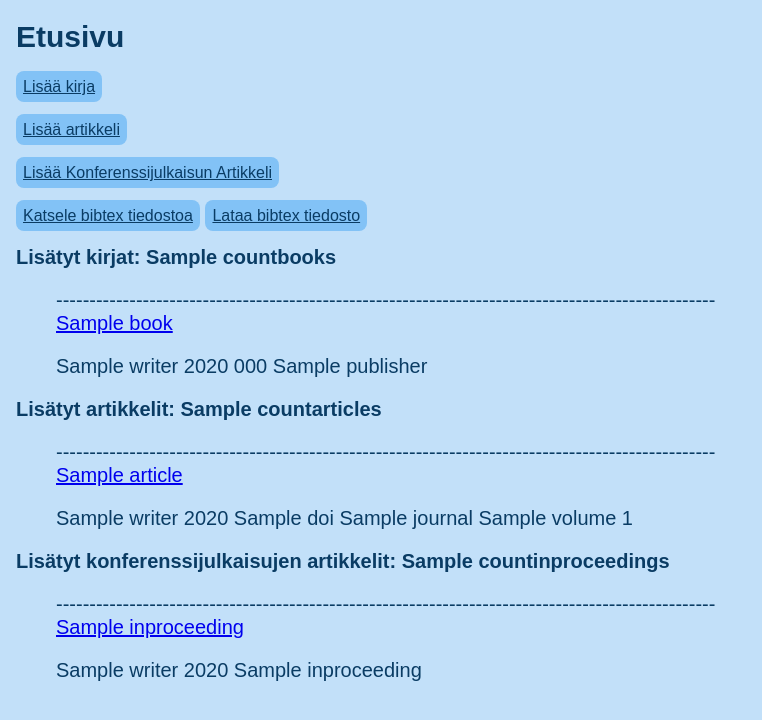
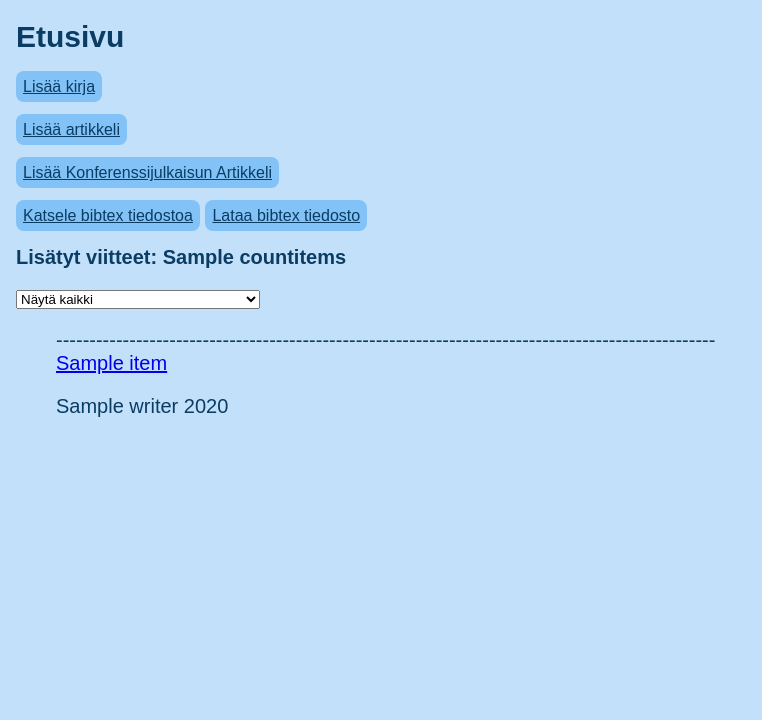
Before and after one commit to kuhalainen/PMVALO-Miniprojekti, a Flask app: template src/templates/index.html in a window 1280 px wide. Shown: the top 720 px of the page, without its empty margins (0-762 px from the left). Run offline with Flask 3, Linux system fonts and the light colour scheme; the template is opened without the code that fills it: most values are stand-ins (such as "Sample title", 1, 10 or a date in 2020).

Commit message:
Edited listing for references and enabled filtering by reference type

```diff
--- a/src/app.py
+++ b/src/app.py
@@ -22,15 +22,21 @@ if not app.secret_key:
 
 @app.route("/")
 def index():
-    books = db_helper.get_books()
-    countbooks = len(books)
-    articles = db_helper.get_articles()
-    countarticles = len(articles)
-    inproceedings = db_helper.get_inproceedings()
-    countinproceedings = len(inproceedings)
-    return render_template("index.html", books=books, articles = articles,
-                            countbooks = countbooks, countarticles = countarticles,
-                            inproceedings = inproceedings, countinproceedings = countinproceedings)
+    selected = request.args.get('category', 'all')
+
+    if selected == 'books':
+        items = db_helper.get_books()
+        countitems = len(items)
+    elif selected == 'articles':
+        items = db_helper.get_articles()
+        countitems = len(items)
+    elif selected == 'inproceedings':
+        items = db_helper.get_inproceedings()
+        countitems = len(items)
+    else:
+        items = db_helper.get_all_references()
+        countitems = len(items)
+    return render_template("index.html", items = items, countitems = countitems, selected=selected)
 
 @app.route('/books/new')
 def new_book():
--- a/src/templates/index.html
+++ b/src/templates/index.html
@@ -34,46 +34,25 @@
     <a href="/download_bibtex" class="button">Lataa bibtex tiedosto</a>
   </p>
 
-  <h2>Lisätyt kirjat: {{countbooks}}</h2>
+  <h2>Lisätyt viitteet: {{ countitems }}</h2>
+
+  <form method="get" action="/">
+    <select name="category" onchange="this.form.submit()">
+        <option value="all"     {{ "selected" if selected == "all" else "" }}>Näytä kaikki</option>
+        <option value="books" {{ "selected" if selected == "books" else "" }}>Näytä kirjat</option>
+        <option value="articles" {{ "selected" if selected == "articles" else "" }}>Näytä artikkelit</option>
+        <option value="inproceedings" {{ "selected" if selected == "inproceedings" else "" }}>Näytä konferenssijulkaisujen artikkelit</option>
+    </select>
+  </form>
+
   <p>
-    {%for book in books%}
+    {%for item in items%}
     <ul>
       ---------------------------------------------------------------------------------------------------<br />
-      <a href="/book/{{book.id}}" style="font-size: 20px;">{{book.title}}</a><br />
-      <p>{{book.writer}} {{book.year}} {{book.isbn}} {{book.publisher}}</p>
-
+      <a href="/{{item.type}}/{{item.id}}" style="font-size: 20px;">{{item.title}}</a><br />
+      <p>{{item.writer}} {{item.year}}</p>
     </ul>
     {%endfor%}
-
-  </p>
-
-  <h2>Lisätyt artikkelit: {{countarticles}}</h2>
-  <p>
-    {%for article in articles%}
-    <ul>
-      ---------------------------------------------------------------------------------------------------<br />
-
-      <a href="/article/{{article.id}}" style="font-size: 20px;">{{article.title}}</a><br />
-      <p>{{article.writer}} {{article.year}} {{article.DOI}} {{article.journal}} {{article.volume}} {{article.pages}}</p>
-
-    </ul>
-    {%endfor%}
-
-  </p>
-
-
-  <h2>Lisätyt konferenssijulkaisujen artikkelit: {{countinproceedings}}</h2>
-  <p>
-    {%for inproceeding in inproceedings%}
-    <ul>
-      ---------------------------------------------------------------------------------------------------<br />
-
-      <a href="/inproceeding/{{inproceeding.id}}" style="font-size: 20px;">{{inproceeding.title}}</a><br />
-      <p>{{inproceeding.writer}} {{inproceeding.year}} {{inproceeding.booktitle}}</p>
-
-    </ul>
-    {%endfor%}
-
   </p>
 </body>
 
```
Also changed, not shown: src/db_helper.py (+45 -3 lines).
